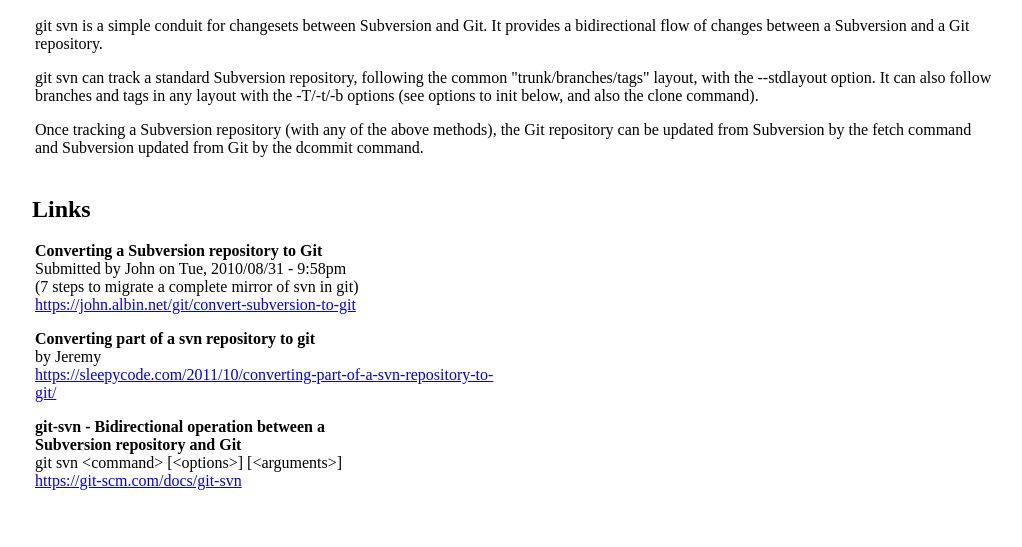
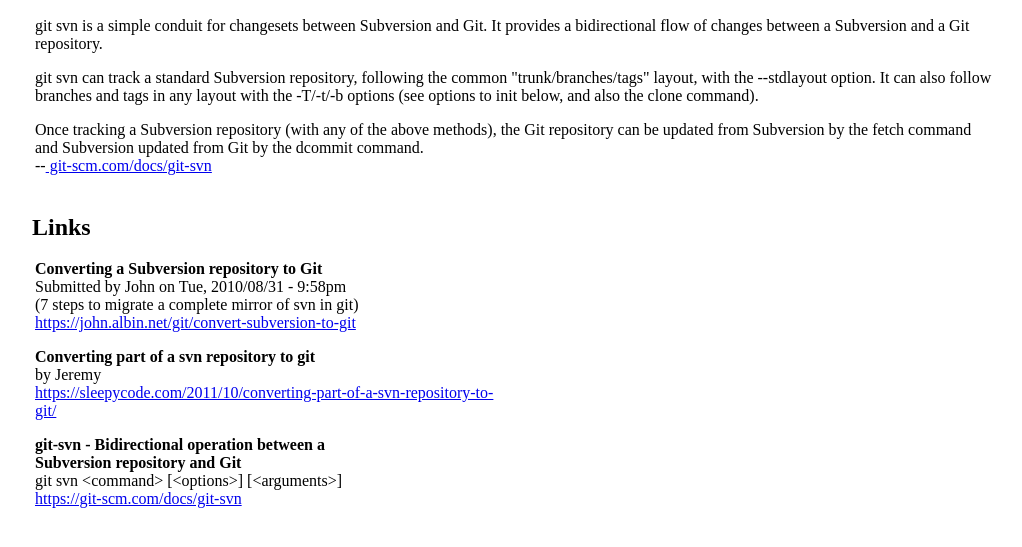
Before and after one commit to marcilr/git-svn, a plain HTML site: page index.html in a window 1280 px wide. Shown: the part 107-654 px from the top of the page, without its empty margins (29-1051 px from the left). Drawn offline with Linux system fonts and the light colour scheme.

Commit message:
Added reference to git-svn:   https://git-scm.com/docs/git-svn

```diff
--- a/index.html
+++ b/index.html
@@ -66,8 +66,11 @@
   Once tracking a Subversion repository (with any of the
   above methods), the Git repository can be updated from
   Subversion by the fetch command and Subversion updated
-  from Git by the dcommit command.
+  from Git by the dcommit command.<br>
+  --<a href="https://git-scm.com/docs/git-svn">
+  git-scm.com/docs/git-svn</a>
 </p>
+
 
 </td></tr>
 </table>
```
